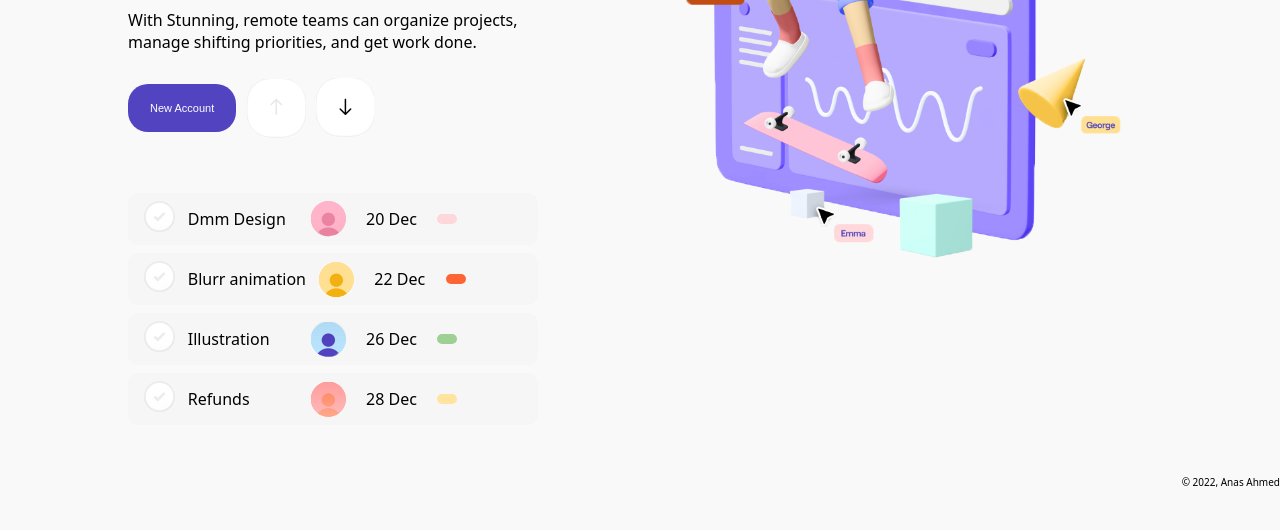
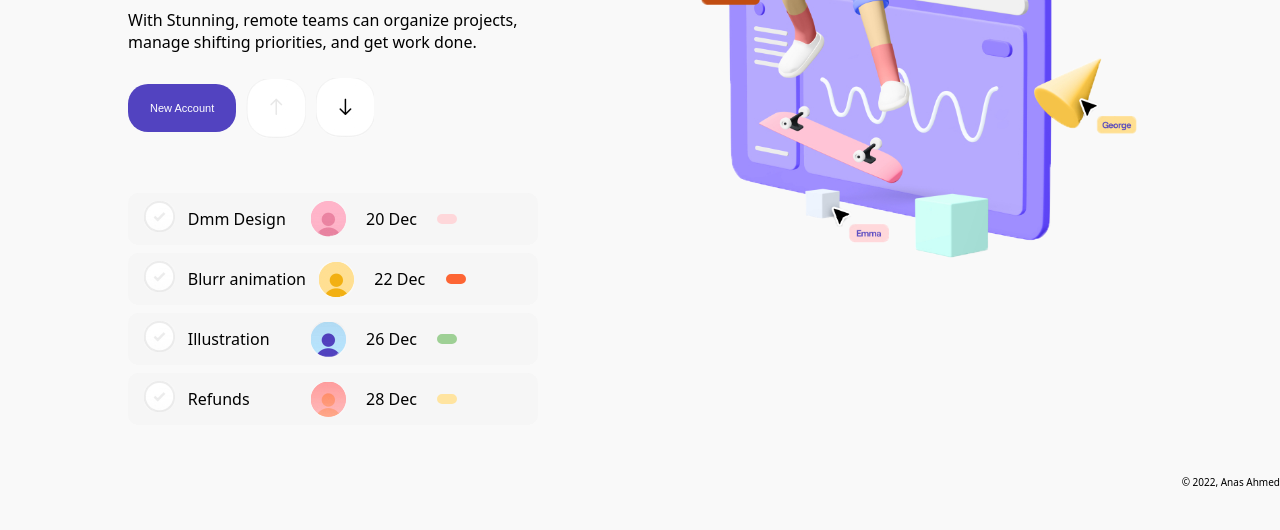
Before and after one commit to a14a19/Stunning-Landing-page, a plain HTML site: page index.html in a window 1280 px wide. Shown: the part 270-800 px from the top of the page. Drawn offline with Linux system fonts and the light colour scheme.

Commit message:
initial commit

```diff
--- a/style.css
+++ b/style.css
@@ -163,6 +163,9 @@ main {
 }
 .sect-right {
     flex: 0 0 60%;
+    display: flex;
+    justify-content: center;
+    align-items: flex-start;
 }
 footer {
     text-align: right;
```
